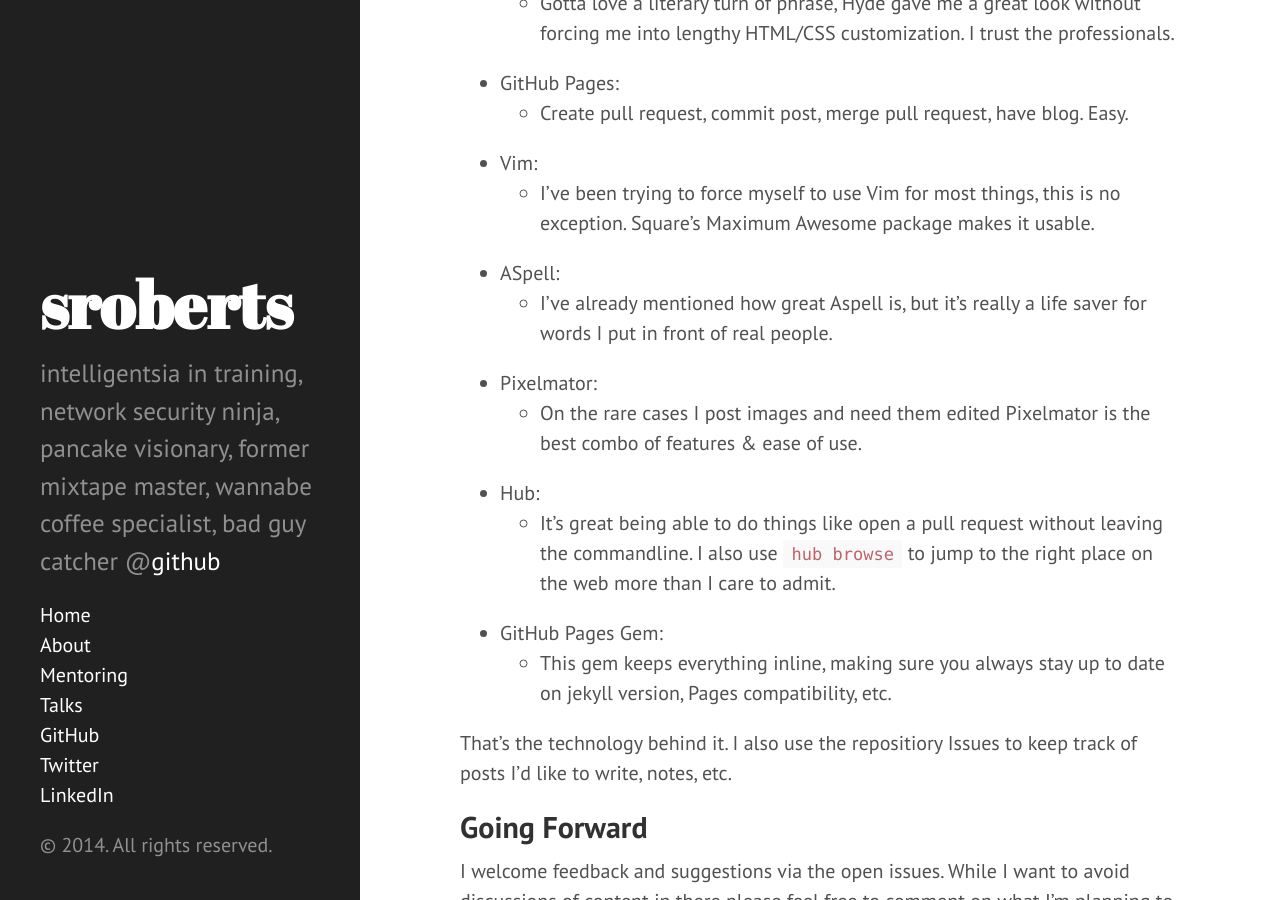
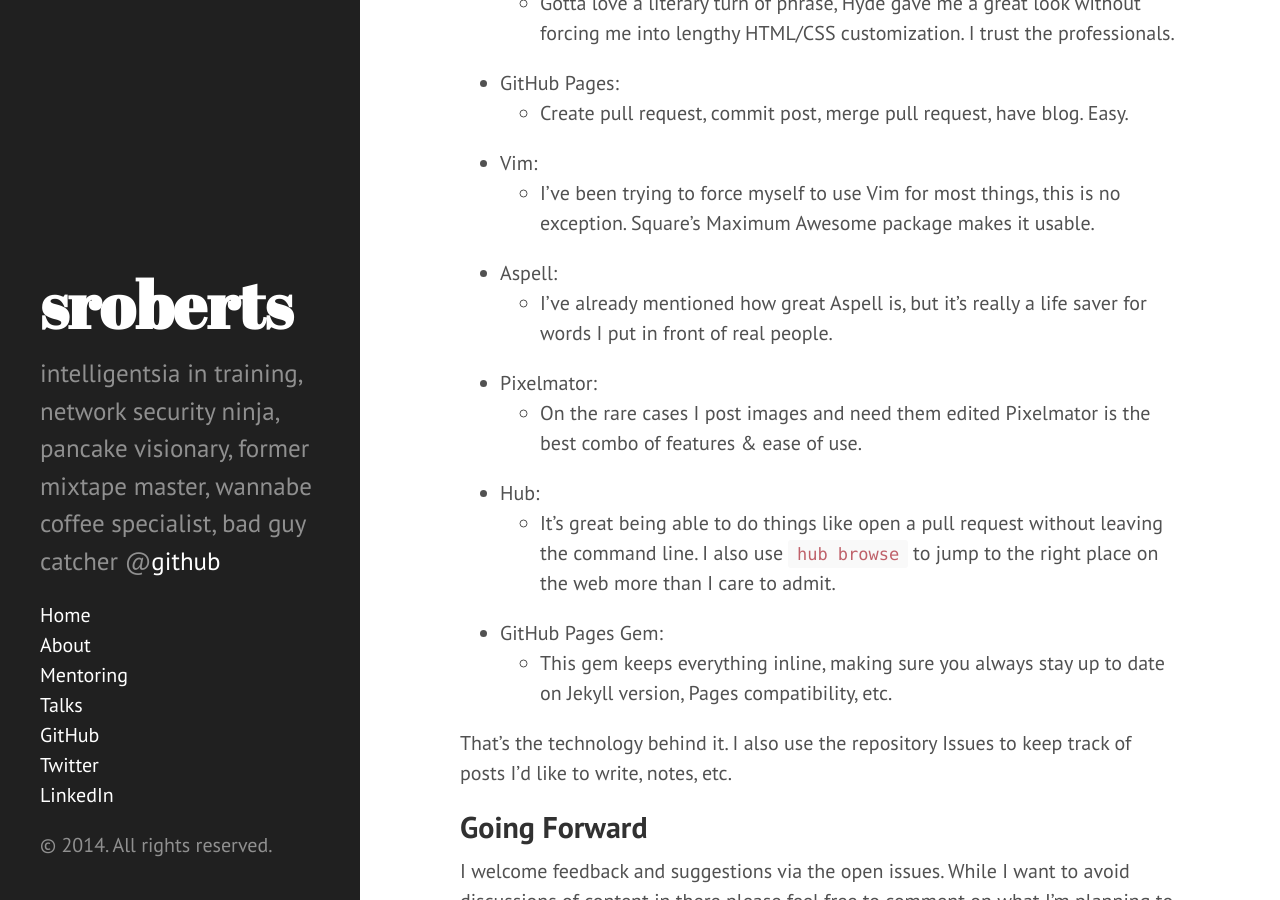
Before and after one commit to sroberts/sroberts.github.io, a Jekyll site: the page built from _posts/2014-02-12-open-source-blog.md, in a window 1280 px wide and 900 px high, scrolled down 807 px. Built offline with Jekyll 4.4.1, drawn with Linux system fonts in a browser that asks for light colours; Markdown is read by kramdown in place of the engine named in the settings.

Commit message:
spelling corrected

````diff
--- a/_posts/2014-02-12-open-source-blog.md
+++ b/_posts/2014-02-12-open-source-blog.md
@@ -22,16 +22,16 @@
   * Create pull request, commit post, merge pull request, have blog. Easy.
 * Vim:
   * I've been trying to force myself to use Vim for most things, this is no exception. Square's Maximum Awesome package makes it usable.
-* ASpell:
+* Aspell:
   * I've already mentioned how great Aspell is, but it's really a life saver for words I put in front of real people.
 * Pixelmator:
   * On the rare cases I post images and need them edited Pixelmator is the best combo of features & ease of use.
 * Hub:
-  * It's great being able to do things like open a pull request without leaving the commandline. I also use ```hub browse``` to jump to the right place on the web more than I care to admit.
+  * It's great being able to do things like open a pull request without leaving the command line. I also use ```hub browse``` to jump to the right place on the web more than I care to admit.
 * GitHub Pages Gem:
-  * This gem keeps everything inline, making sure you always stay up to date on jekyll version, Pages compatibility, etc.
+  * This gem keeps everything inline, making sure you always stay up to date on Jekyll version, Pages compatibility, etc.
 
-That's the technology behind it. I also use the repositiory Issues to keep track of posts I'd like to write, notes, etc.
+That's the technology behind it. I also use the repository Issues to keep track of posts I'd like to write, notes, etc.
 
 ## Going Forward
 I welcome feedback and suggestions via the open issues. While I want to avoid discussions of content in there please feel free to comment on what I'm planning to write and changes I plan to make. Feel free to rip off content, just give credit where credit is due. And thanks to all those who built the tools, I couldn't do it without you.
````
